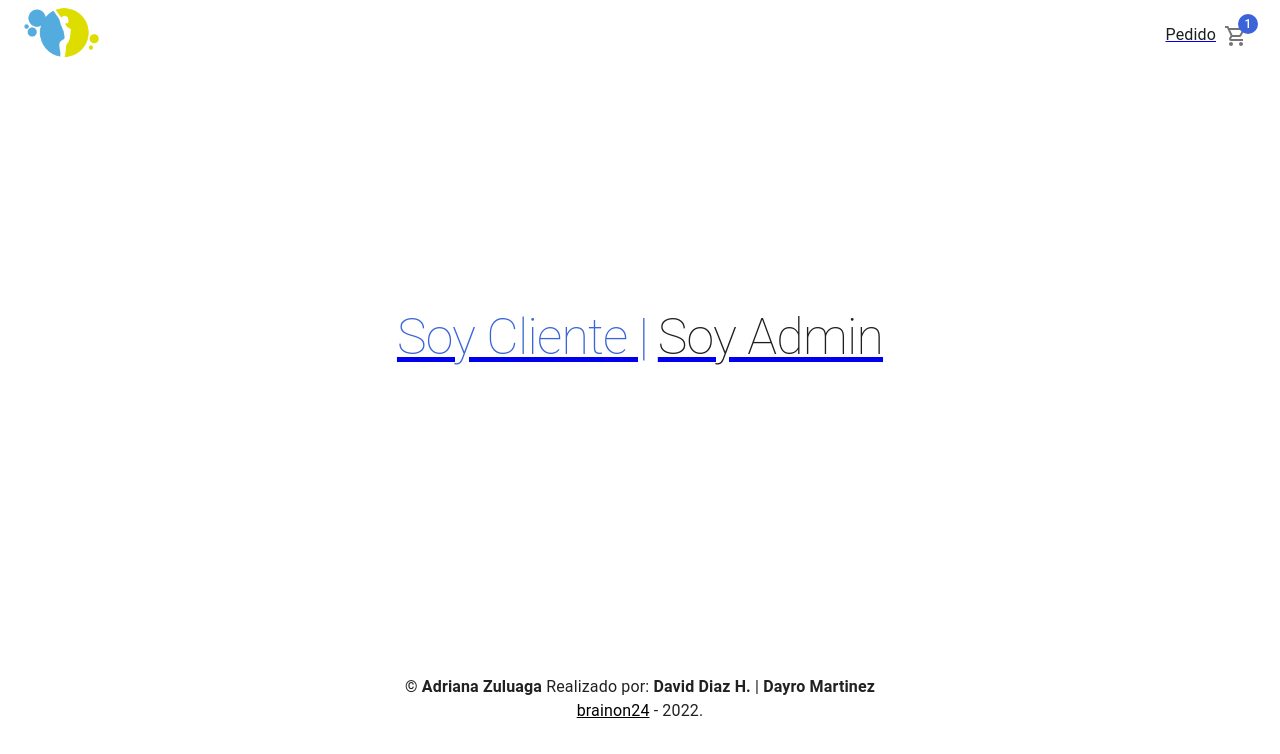
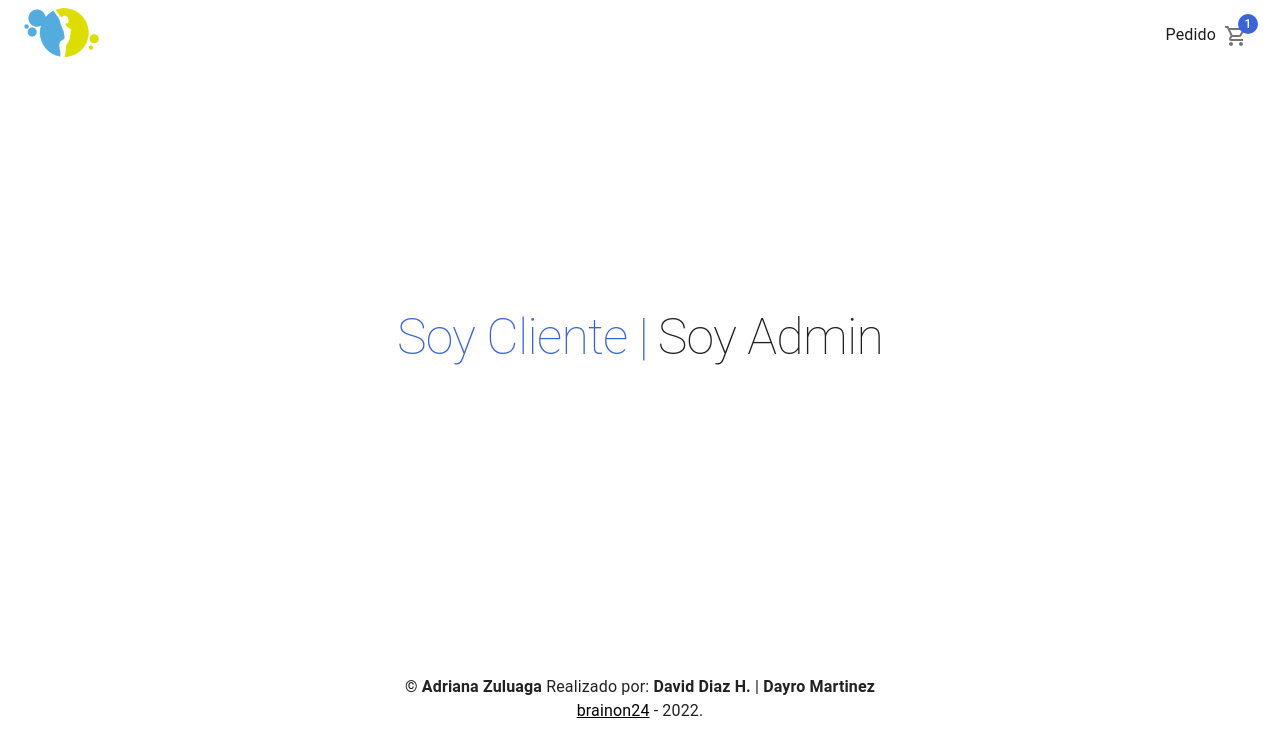
Before and after one commit to daviddiazh/migration-hairroom-client-side, a React (Create React App) app: page / in a window 1280 px wide. Shown: the top 754 px of the page. Built offline with nearby package versions, Linux system fonts and the light colour scheme.

Commit message:
Wrapping getOut in component aside

```diff
--- /dev/null
+++ b/src/components/ui/GetOut.tsx
@@ -0,0 +1,19 @@
+import React from "react";
+import { Link as LinkRRD } from 'react-router-dom'
+import { Box, Link, Typography } from '@mui/material';
+import ArrowBackIcon from '@mui/icons-material/ArrowBack';
+
+const GetOut = () => {
+  return (
+    <Box style={{ margin: "20px 50px" }}>
+      <LinkRRD to="/" className="withoutUnderline">
+        <Link display="flex" alignItems="center" style={{ cursor: "pointer" }}>
+          <ArrowBackIcon />
+          <Typography variant="h6">Volver</Typography>
+        </Link>
+      </LinkRRD>
+    </Box>
+  );
+};
+
+export default GetOut;
--- a/src/components/ui/Navbar.tsx
+++ b/src/components/ui/Navbar.tsx
@@ -90,7 +90,7 @@ export const Navbar: FC = () => {
 
           ) : (
             <Box style={{ marginTop: "7px" }}>
-              <LinkRRD to="/new">
+              <LinkRRD to="/newOrder" className="withoutUnderline">
                 <Link style={{ cursor: "pointer" }}>
                   Pedido
                   <IconButton>
--- a/src/context/orders/OrderProvider.tsx
+++ b/src/context/orders/OrderProvider.tsx
@@ -39,7 +39,7 @@ export const OrderProvider: React.FC<any> = ({ children }) => {
 
         enqueueSnackbar('Órden agregada correctamente!', {
             variant: 'success',
-            autoHideDuration: 2000,
+            autoHideDuration: 3000,
             anchorOrigin: {
                 vertical: 'top',
                 horizontal: 'right'
@@ -48,14 +48,6 @@ export const OrderProvider: React.FC<any> = ({ children }) => {
 
         return data;
     }
-
-    // const updateClient = async () => {
-
-    // }
-
-    // const deleteClient =  async () => {
-
-    // } //TODO: Estas funciones deben ir?
 
     const refreshOrders = async () => {
 
--- a/src/index.css
+++ b/src/index.css
@@ -48,3 +48,7 @@ code {
   border: 1px solid rgba(0, 0, 0, 0.1);
   box-shadow: 0px 5px 5px rgba(0, 0, 0, 0.2);
 }
+
+.withoutUnderline {
+  text-decoration: none;
+}
--- a/src/pages/FormDetailsOrder.tsx
+++ b/src/pages/FormDetailsOrder.tsx
@@ -26,6 +26,7 @@ import { useForm } from "react-hook-form";
 import { useNavigate, Link as LinkRRD } from 'react-router-dom';
 import { validations } from "../utils";
 import { useEffect } from 'react';
+import GetOut from "../components/ui/GetOut";
 
 
 type FormData = {
@@ -130,18 +131,7 @@ export const FormDetailsOrder = () => {
 
   return (
     <div>
-      <Box style={{ margin: "20px 50px" }}>
-        <LinkRRD to="/">
-          <Link
-            display="flex"
-            alignItems="center"
-            style={{ cursor: "pointer" }}
-          >
-            <ArrowBackIcon />
-            <Typography variant="h6">Volver</Typography>
-          </Link>
-        </LinkRRD>
-      </Box>
+      <GetOut />
       <LayoutOrders>
         <form onSubmit={ handleSubmit(onSaveData) }>
           <Box sx={{ width: 350, padding: "10px 20px", margin: "0 auto" }}>
--- a/src/pages/Home.tsx
+++ b/src/pages/Home.tsx
@@ -24,13 +24,13 @@ const Home = () => {
           height='calc(100vh - 285px)'
           sx={{ flexDirection: { xs: 'column', sm: 'row' } }}
         >
-          <LinkRRD to='/newOrder'>
+          <LinkRRD to='/newOrder' className='withoutUnderline'>
             <Link display='flex' alignItems='center' style={{ cursor: 'pointer' }}>
               <Typography variant='h1' color='secondary' fontSize={50} fontWeight={200}>Soy Cliente |</Typography>
             </Link>
           </LinkRRD>
-          <LinkRRD to='/auth/login'>
-            <Link display='flex' alignItems='center' style={{ cursor: 'pointer', marginLeft: 10 }}>
+          <LinkRRD to='/auth/login' className='withoutUnderline'>
+            <Link display='flex' alignItems='center' style={{ cursor: 'pointer', marginLeft: 10 }} >
               <Typography variant='h1' fontSize={50} fontWeight={200}>Soy Admin</Typography>
             </Link>
           </LinkRRD>
--- a/src/pages/NewOrder.tsx
+++ b/src/pages/NewOrder.tsx
@@ -24,6 +24,7 @@ import { OrderContext } from "../context/orders/OrderContext";
 import { Link as LinkRRD, Navigate } from 'react-router-dom';
 import { useNavigate } from "react-router-dom";
 import { validations } from "../utils";
+import GetOut from '../components/ui/GetOut';
 
 type FormData = {
   name: string;
@@ -92,18 +93,7 @@ const NewOrder = () => {
 
     return (
         <div>
-        <Box style={{ margin: "20px 50px" }}>
-            <LinkRRD to="/">
-            <Link
-                display="flex"
-                alignItems="center"
-                style={{ cursor: "pointer" }}
-            >
-                <ArrowBackIcon />
-                <Typography variant="h6">Volver</Typography>
-            </Link>
-            </LinkRRD>
-        </Box>
+            <GetOut />
 
             <LayoutOrders>
                 <form onSubmit={handleSubmit(onSaveData)} noValidate>
```
Lines whose indentation alone changed are shown as unchanged.
